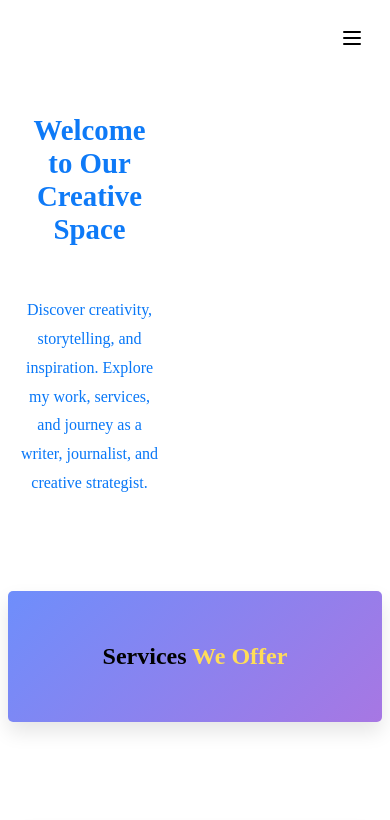
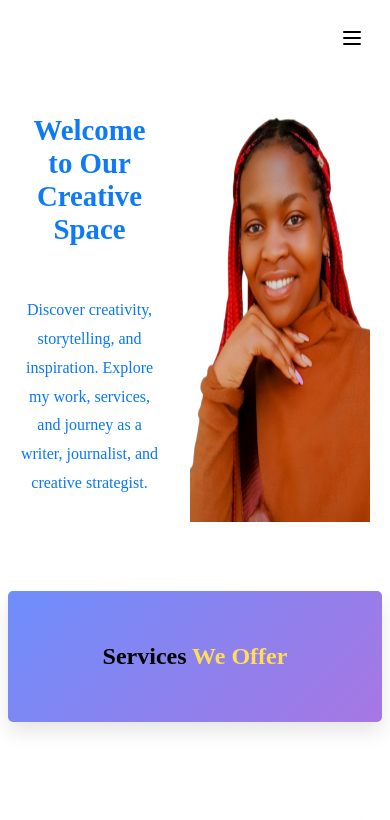
Before and after one commit to markderrck5445/react, a React (Create React App) app in the folder project1/: page / in a window 390 px wide. Shown: the top 820 px of the page. Built offline with nearby package versions, Linux system fonts and the light colour scheme.

Commit message:
added picture in heri section

```diff
--- a/project1/src/index.css
+++ b/project1/src/index.css
@@ -478,9 +478,40 @@
     max-width: 900px;
     text-align: center;
 }
+.col-2 img {
+    width: 20%;
+    max-width: 900px;
+    text-align: center;
+    position: absolute;
+    top: 50px;
+
+}
+
+@media (max-width: 900px) {
+  .col-2 img {
+    width: 40%;
+    max-width: 100px;
+    position: static;
+    margin: 10px auto 0 auto;
+    display: block;
+  }
+}
+
+@media (max-width: 600px) {
+  .col-2 img {
+    width: 80%;
+    height: 60%;
+    top: -10%;
+    max-width: 180px;
+    position: absolute;
+    right: 20px;
+    margin: 100px auto 50px auto;
+    display: block;
+  }
+}
 
 .shilla {
-    font-size: 2.5rem;
+    font-size: 3.1rem;
     margin-bottom: 50px;
     margin-right: 60%;
     color: #0e7af7;
@@ -497,7 +528,7 @@
 }
 
 .col-1 p {
-    font-size: 1.1rem;
+    font-size: 20px;
     margin-bottom: 20%;
     color: #0877f7;
     line-height: 1.8;
--- a/project1/src/pages/Home.js
+++ b/project1/src/pages/Home.js
@@ -7,8 +7,7 @@ import pic9 from '../img/pic9.jpg';
 import pic11 from '../img/pic11.jpg';
 import pic1 from '../img/pic1.jpg';
 import logo192 from '../img/logo192.png';
-import { FontAwesomeIcon } from '@fortawesome/react-fontawesome'
-import { faUserAstronaut, faSpinner } from '@fortawesome/free-solid-svg-icons'
+import pic2 from '../img/pic2.jpg.png';
 import Footer from '../components/Footer';
 const Home=()=> {
   return (
@@ -24,6 +23,10 @@ const Home=()=> {
         </p>
      </div>
      </div>
+
+      <div className="col-2">
+         <img src={pic2} />
+      </div>
 
 <div className="title2">
   <h2>Services <span> We Offer</span></h2>
```
Also changed, not shown: project1/src/img/WhatsApp Image 2025-05-23 at 14.22.48_0e60bc6f.jpg (added), project1/src/img/banner.jpg (added).
